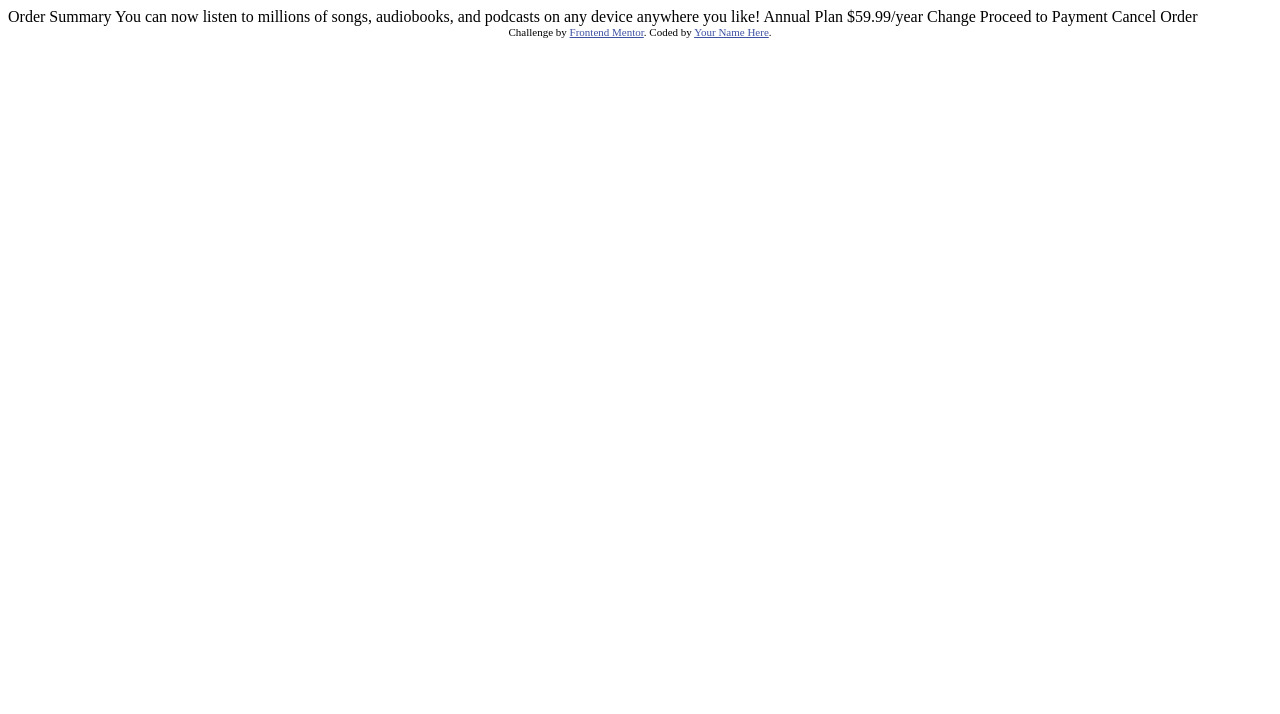
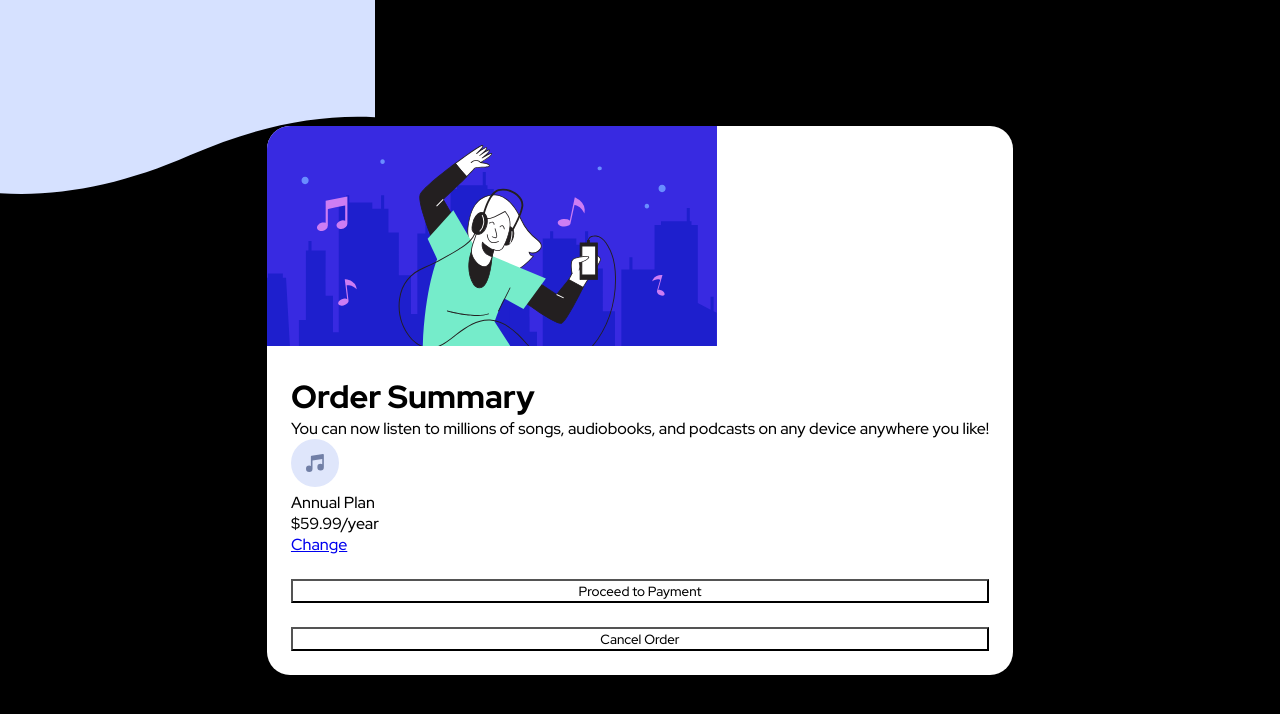
Before and after one commit to 197naveen/order-summary-component, a plain HTML site: page index.html in a window 1280 px wide. Drawn offline with Linux system fonts and the light colour scheme.

Commit message:
modified html & add css styles

```diff
--- a/index.html
+++ b/index.html
@@ -1,37 +1,45 @@
 <!DOCTYPE html>
 <html lang="en">
+
 <head>
   <meta charset="UTF-8">
-  <meta name="viewport" content="width=device-width, initial-scale=1.0"> <!-- displays site properly based on user's device -->
+  <meta name="viewport" content="width=device-width, initial-scale=1.0">
+  <link rel="icon" type="image/png" sizes="32x32" href="./images/favicon-32x32.png">
+  <link rel="preconnect" href="https://fonts.googleapis.com">
+  <link rel="preconnect" href="https://fonts.gstatic.com" crossorigin>
+  <link href="https://fonts.googleapis.com/css2?family=Red+Hat+Display:wght@500;800&display=swap" rel="stylesheet">
+  <link rel="stylesheet" href="/order-summary-component/style.css">
+  <title>Order summary card</title>
+</head>
 
-  <link rel="icon" type="image/png" sizes="32x32" href="./images/favicon-32x32.png">
+<body>
+  <div class="order-summary">
+    <img class="hero-image" src="/order-summary-component/images/illustration-hero.svg" alt="illustration hero">
 
-  <title>Frontend Mentor | Order summary card</title>
+    <div class="content">
+      <h1>Order Summary</h1>
 
-  <!-- Feel free to remove these styles or customise in your own stylesheet 👍 -->
-  <style>
-    .attribution { font-size: 11px; text-align: center; }
-    .attribution a { color: hsl(228, 45%, 44%); }
-  </style>
-</head>
-<body>
+      <p class="dim-color">You can now listen to millions of songs, audiobooks, and podcasts on any
+        device anywhere you like!</p>
 
-  Order Summary
+      <div class="price-tag">
+        <img src="/order-summary-component/images/icon-music.svg" alt="music icon" />
 
-  You can now listen to millions of songs, audiobooks, and podcasts on any
-  device anywhere you like!
+        <div class="price-plan">
+          <span class="price-plan-1">Annual Plan</span><br>
+          <span class="dim-color">$59.99/year</span>
+        </div>
 
-  Annual Plan
-  $59.99/year
+        <a href="#">Change</a>
+      </div>
 
-  Change
+      <button type="text" class="btn1">Proceed to Payment</button><br>
+      <button type="text" class="dim-color btn2">Cancel Order</button>
 
-  Proceed to Payment
-  Cancel Order
+    </div>
 
-  <div class="attribution">
-    Challenge by <a href="https://www.frontendmentor.io?ref=challenge" target="_blank">Frontend Mentor</a>.
-    Coded by <a href="#">Your Name Here</a>.
   </div>
+
 </body>
+
 </html>
--- /dev/null
+++ b/style.css
@@ -0,0 +1,50 @@
+* {
+    margin: 0;
+    box-sizing: border-box;
+}
+
+body {
+    background-image: url(/order-summary-component/images/pattern-background-mobile.svg);
+    background-repeat: no-repeat;
+    background-color:black;
+    font-family: "Red Hat Display";
+    min-height: 100vh;
+    display: flex;
+    flex-direction: column;
+    justify-content: center;
+    align-items: center;
+}
+
+.order-summary {
+    background-color: white;
+    max-width: 20.5rem;
+    margin: 4.375rem 1.5rem;
+    border-radius: 1.4375rem;
+    overflow: hidden;
+}
+
+.hero-image {
+    max-width: 100%;
+}
+
+.content {
+    padding: 1.5rem;
+}
+.dim-color {
+
+}
+
+button {
+    width: 100%;
+    font-family: "Red Hat Display";
+    background-color: white;
+    margin-top: 1.5rem;
+
+}
+@media screen and (min-width:375px){
+
+    .order-summary {
+        max-width: 100%;
+        margin: 0;
+    }
+}
```
